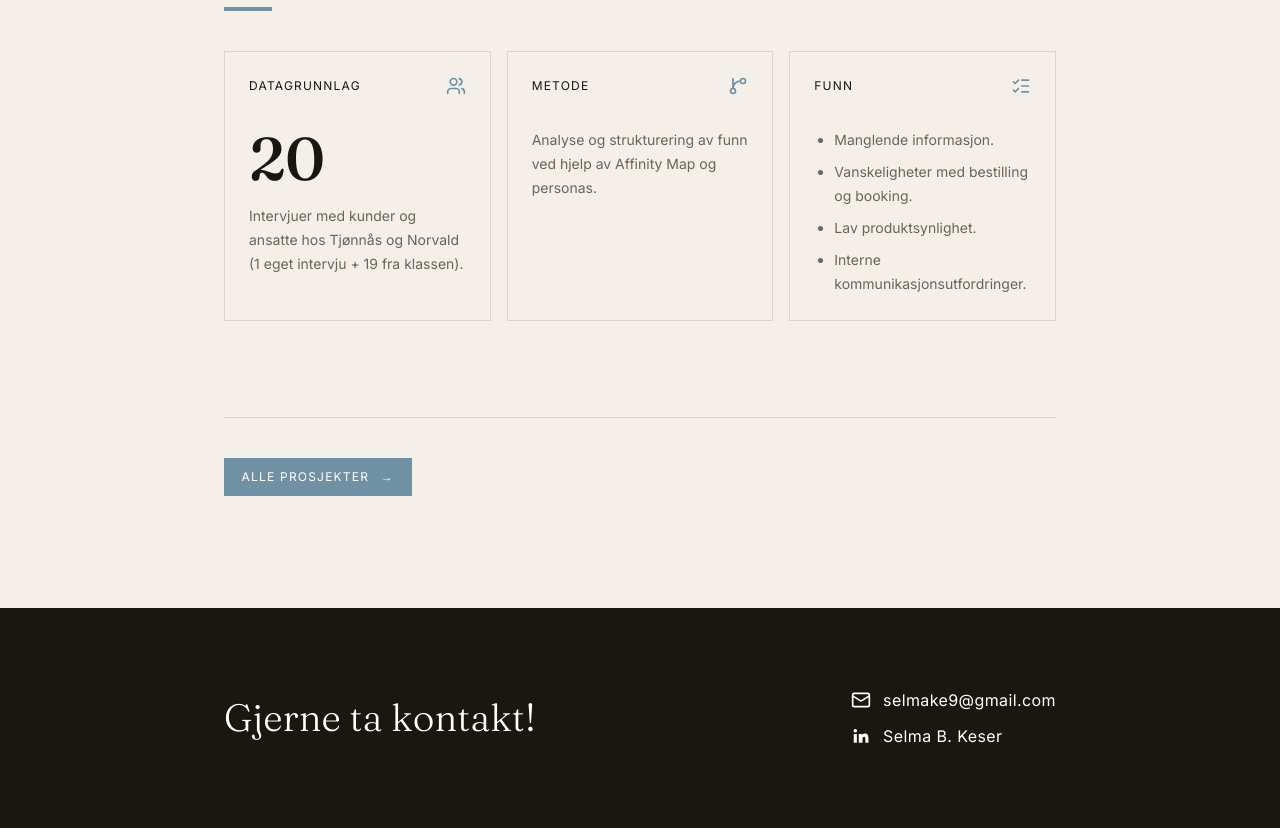
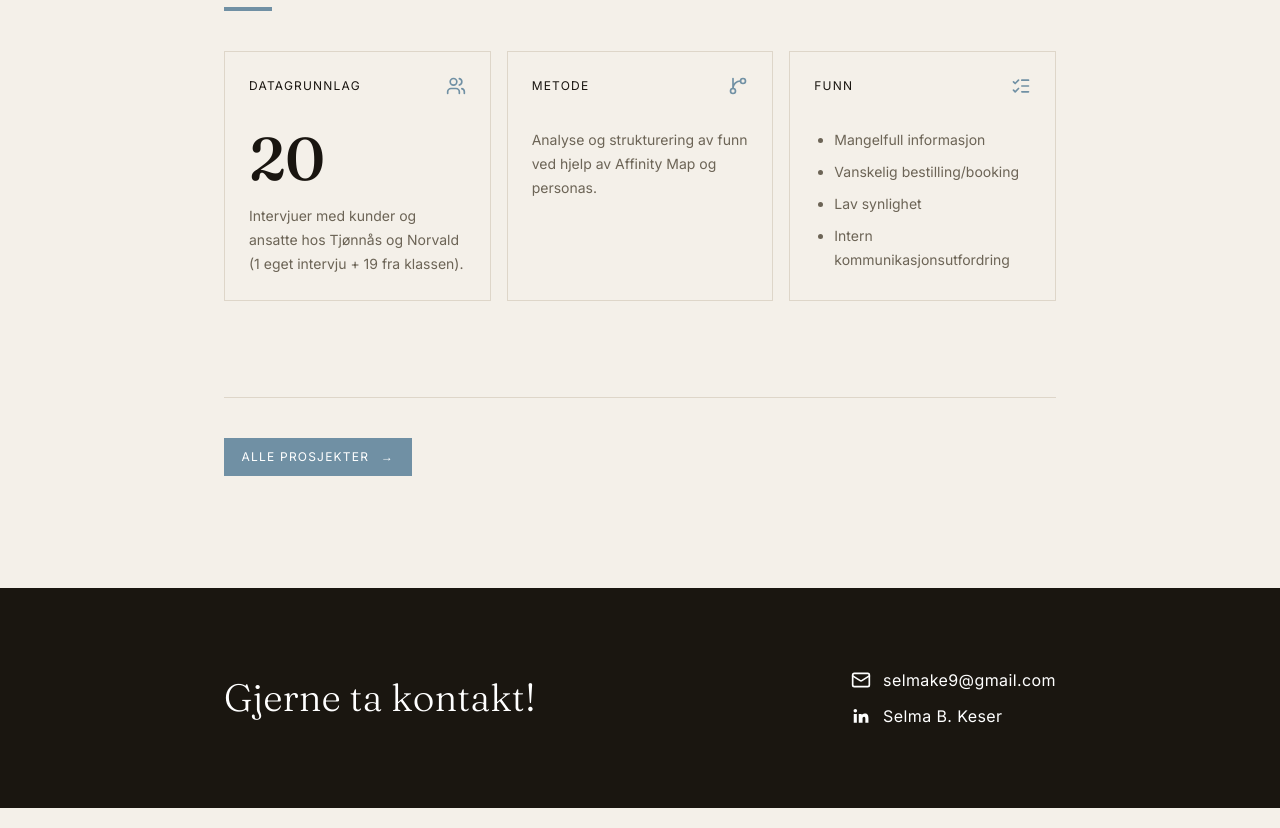
Before and after one commit to selmabk4/portfolio, a React (Vite) app: page /prosjekter/tjonnas-og-norvald in a window 1280 px wide. Shown: the part 1280-2108 px from the top of the page. Built offline with nearby package versions, Linux system fonts and the light colour scheme.

Commit message:
Update project findings to requested wording

```diff
--- a/client/components/ProjectDetail.tsx
+++ b/client/components/ProjectDetail.tsx
@@ -131,10 +131,10 @@ export default function ProjectDetail({ project }: { project: ProjectDetailData
                   <ListChecks aria-hidden="true" className="h-5 w-5" />
                 </div>
                 <ul className="list-disc space-y-2 pl-5 text-sm leading-6 text-muted-foreground">
-                  <li>Manglende informasjon.</li>
-                  <li>Vanskeligheter med bestilling og booking.</li>
-                  <li>Lav produktsynlighet.</li>
-                  <li>Interne kommunikasjonsutfordringer.</li>
+                  <li>Mangelfull informasjon</li>
+                  <li>Vanskelig bestilling/booking</li>
+                  <li>Lav synlighet</li>
+                  <li>Intern kommunikasjonsutfordring</li>
                 </ul>
               </article>
             </div>
```
